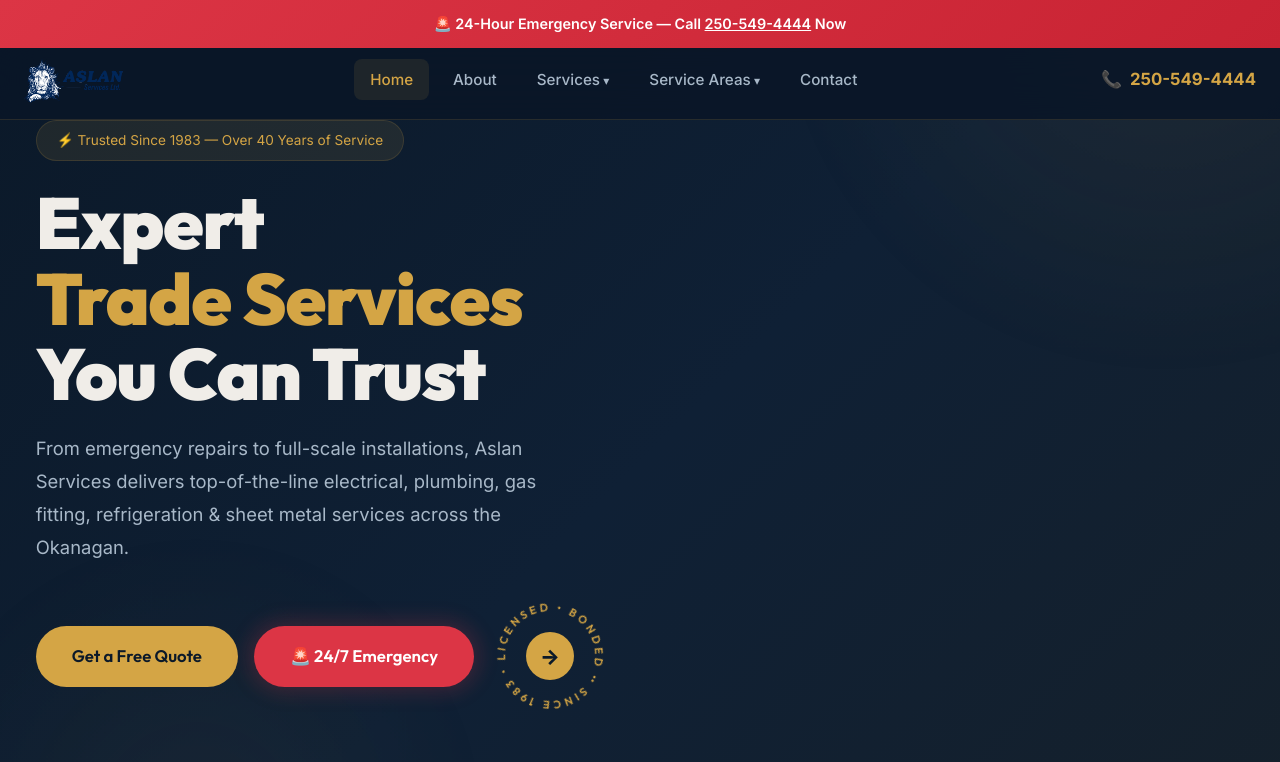
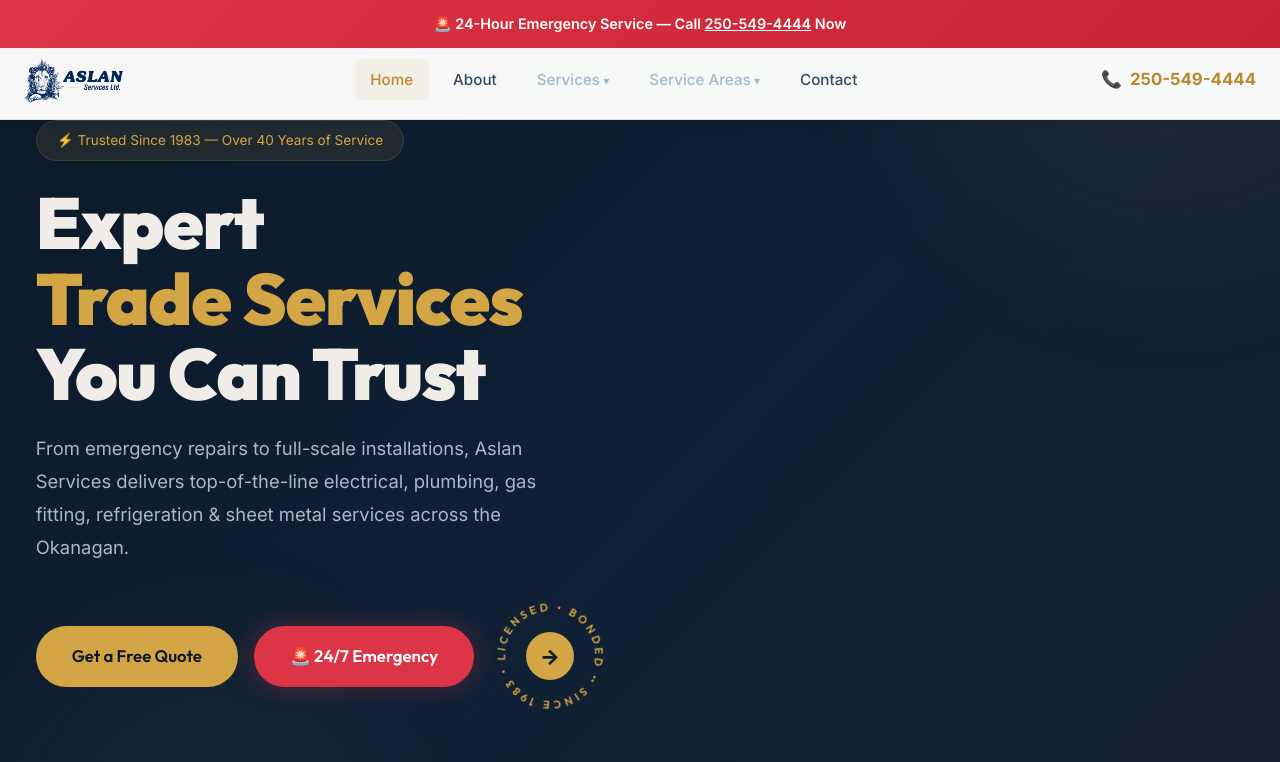
Before and after one commit to BenChoii/Aslan, a React (Vite) app: page / in a window 1280 px wide. Shown: the top 762 px of the page. Built offline with nearby package versions, Linux system fonts and the light colour scheme.

Commit message:
Light white navbar for logo contrast

```diff
--- a/src/index.css
+++ b/src/index.css
@@ -85,8 +85,9 @@
 /* ─── Header ─── */
 .header {
   position: fixed; top: 0; left: 0; right: 0; z-index: 1000;
-  background: rgba(10,22,40,0.92); backdrop-filter: blur(20px);
-  border-bottom: 1px solid var(--border); height: var(--header-height);
+  background: rgba(255,255,255,0.97); backdrop-filter: blur(20px);
+  border-bottom: 1px solid rgba(0,0,0,0.08); height: var(--header-height);
+  box-shadow: 0 2px 12px rgba(0,0,0,0.06);
 }
 .header-inner {
   max-width: var(--max-width); margin: 0 auto; padding: 0 24px;
@@ -97,22 +98,22 @@
 .header-logo img { height: 50px; width: auto; }
 .header-logo span {
   font-family: 'Outfit', sans-serif; font-weight: 800;
-  font-size: 1.3rem; color: var(--text-primary);
+  font-size: 1.3rem; color: #1B2D5B;
 }
 .header-nav { display: flex; align-items: center; gap: 8px; }
 .header-nav a {
-  padding: 8px 16px; border-radius: 8px; color: var(--text-secondary);
+  padding: 8px 16px; border-radius: 8px; color: #3a4a5e;
   font-weight: 500; font-size: 0.95rem; transition: var(--transition);
 }
 .header-nav a:hover, .header-nav a.active {
-  color: var(--accent); background: rgba(212,165,69,0.1);
+  color: var(--accent-dark); background: rgba(212,165,69,0.1);
 }
 .header-phone {
-  display: flex; align-items: center; gap: 8px; color: var(--accent);
+  display: flex; align-items: center; gap: 8px; color: var(--accent-dark);
   font-weight: 700; font-size: 1.05rem;
 }
 .mobile-menu-btn {
-  display: none; background: none; border: none; color: var(--text-primary);
+  display: none; background: none; border: none; color: #1B2D5B;
   font-size: 1.5rem; cursor: pointer; padding: 8px;
 }
 
@@ -122,19 +123,19 @@
 .dropdown-trigger::after { content: ' ▾'; font-size: 0.8em; }
 .dropdown-menu {
   position: absolute; top: 100%; left: 0; min-width: 240px;
-  background: var(--bg-secondary); border: 1px solid var(--border);
+  background: #ffffff; border: 1px solid rgba(0,0,0,0.08);
   border-radius: var(--radius); padding: 8px; opacity: 0;
   visibility: hidden; transform: translateY(8px);
-  transition: var(--transition); box-shadow: var(--shadow-lg); z-index: 100;
+  transition: var(--transition); box-shadow: 0 8px 32px rgba(0,0,0,0.12); z-index: 100;
 }
 .dropdown:hover .dropdown-menu {
   opacity: 1; visibility: visible; transform: translateY(0);
 }
 .dropdown-menu a {
   display: block; padding: 10px 16px; border-radius: 8px;
-  color: var(--text-secondary); font-size: 0.9rem;
+  color: #3a4a5e; font-size: 0.9rem;
 }
-.dropdown-menu a:hover { background: rgba(212,165,69,0.1); color: var(--accent); }
+.dropdown-menu a:hover { background: rgba(212,165,69,0.1); color: var(--accent-dark); }
 
 /* ─── Hero ─── */
 .hero {
@@ -516,15 +517,15 @@
 /* ─── Mobile Menu ─── */
 .mobile-nav {
   display: none; position: fixed; top: var(--header-height);
-  left: 0; right: 0; bottom: 0; background: var(--bg-primary);
+  left: 0; right: 0; bottom: 0; background: #ffffff;
   z-index: 999; padding: 24px; overflow-y: auto;
 }
 .mobile-nav.open { display: block; }
 .mobile-nav a {
-  display: block; padding: 14px 0; color: var(--text-secondary);
-  font-size: 1.1rem; border-bottom: 1px solid var(--border);
+  display: block; padding: 14px 0; color: #3a4a5e;
+  font-size: 1.1rem; border-bottom: 1px solid rgba(0,0,0,0.08);
 }
-.mobile-nav a:hover { color: var(--accent); }
+.mobile-nav a:hover { color: var(--accent-dark); }
 
 /* ─── Animations ─── */
 .fade-in { opacity: 0; transform: translateY(20px); animation: fadeIn 0.6s ease forwards; }
```
